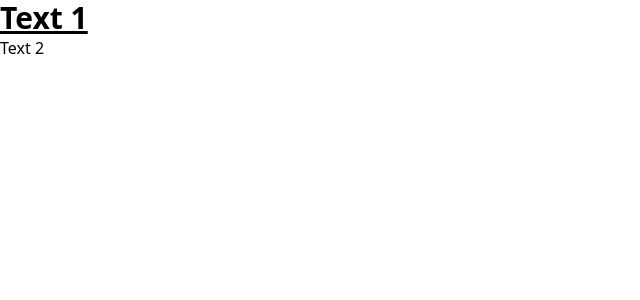
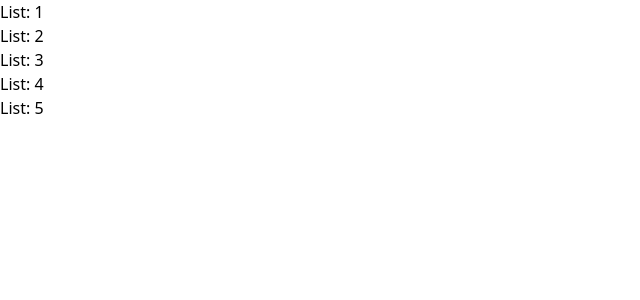
Before and after one commit to nastiko/react-theory, a React (Create React App) app: page / in a window 1280 px wide. Shown: the top 300 px of the page, without its empty margins (0-640 px from the left). Built offline with nearby package versions, Linux system fonts and the light colour scheme; the HTML template or start-up script is replaced by a standard one.

Commit message:
started reading documentation and doing exercises

```diff
--- a/src/App.js
+++ b/src/App.js
@@ -1,11 +1,15 @@
 import React from 'react';
 
 function App() {
+    const arr = [1, 2, 3, 4, 5];
+
     return (
-        <div>
-            <h1 className="text-3xl font-bold underline">Text 1</h1>
-            <h2>Text 2</h2>
-        </div>
+        <>
+            <ul>
+                {arr.map((item) => <li>List: {item}</li>)}
+            </ul>
+
+        </>
     );
 }
 
```
